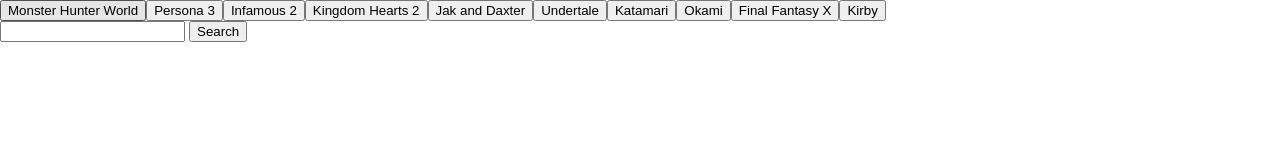
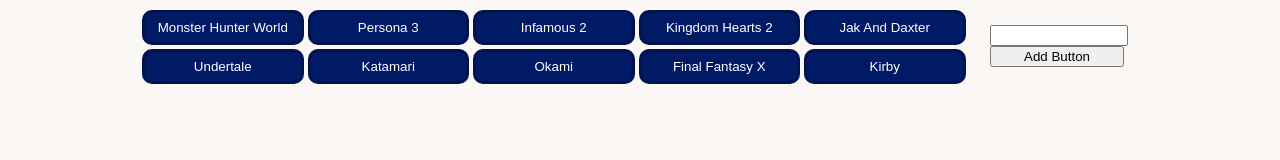
Before and after one commit to a-murph/GiphyAPI, a plain HTML site: page index.html in a window 1280 px wide. Drawn offline with nearby package versions, Linux system fonts and the light colour scheme.

Commit message:
added css

```diff
--- a/app.js
+++ b/app.js
@@ -60,6 +60,7 @@
 
 				//add img to div
 				gifDiv.append(gifImg);
+				gifDiv.attr("class", "gif-div");
 
 				//add new elements for holding rating and url
 				var gifRating = $("<p>");
--- a/index.html
+++ b/index.html
@@ -13,13 +13,15 @@
 	<script src="app.js"></script>
 </head>
 <body>
+<div class="container">
 	<section id="buttons"></section>
 	<section id="add-button">
 		<form id="add-button-form" action="">
-			<input id="add-button-input" type="text">
-			<input id="add-button-submit" type="submit" value="Search">
+			<input id="add-button-input" name="add-button-input" type="text">
+			<input id="add-button-submit" type="submit" value="Add Button">
 		</form>
 	</section>
 	<section id="gifs"></section>
+</div>
 </body>
 </html>
--- a/style.css
+++ b/style.css
@@ -0,0 +1,56 @@
+body {
+	background: #fbf7f5;
+	margin-top: 10px;
+}
+.container {
+	max-width: 1000px;
+	margin: 0 auto;
+	overflow: hidden;
+}
+
+#buttons {
+	width: 85%;
+	float: left;
+}
+.topic-button {
+	width: 19%;
+	height: 35px;
+	margin: 0px 2px 4px 2px;
+	color: #fff;
+	background: #001a66;
+	border: 3px solid #00134d;
+	border-radius: 10px;
+	text-transform: capitalize;
+}
+
+#add-button {
+	width: 15%;
+	float: right;
+	margin-top: 15px;
+}
+#add-button-input {
+	width: 130px;
+}
+#add-button-submit {
+	width: 134px;
+}
+
+.gif-section {
+	padding-bottom: 5px;
+	border-bottom: 3px solid #b9b1b1;
+	margin-bottom: 5px;
+	width: 90%;
+}
+.gif-div {
+	display: inline-block;
+	margin: 8px;
+	padding: 5px;
+	border: 2px solid #d9d1d1;
+	text-align: center;
+	text-transform: uppercase;
+	font-size: .7em;
+	line-height: 1.5em;
+}
+.gif-link {
+	text-decoration: none;
+}
```
